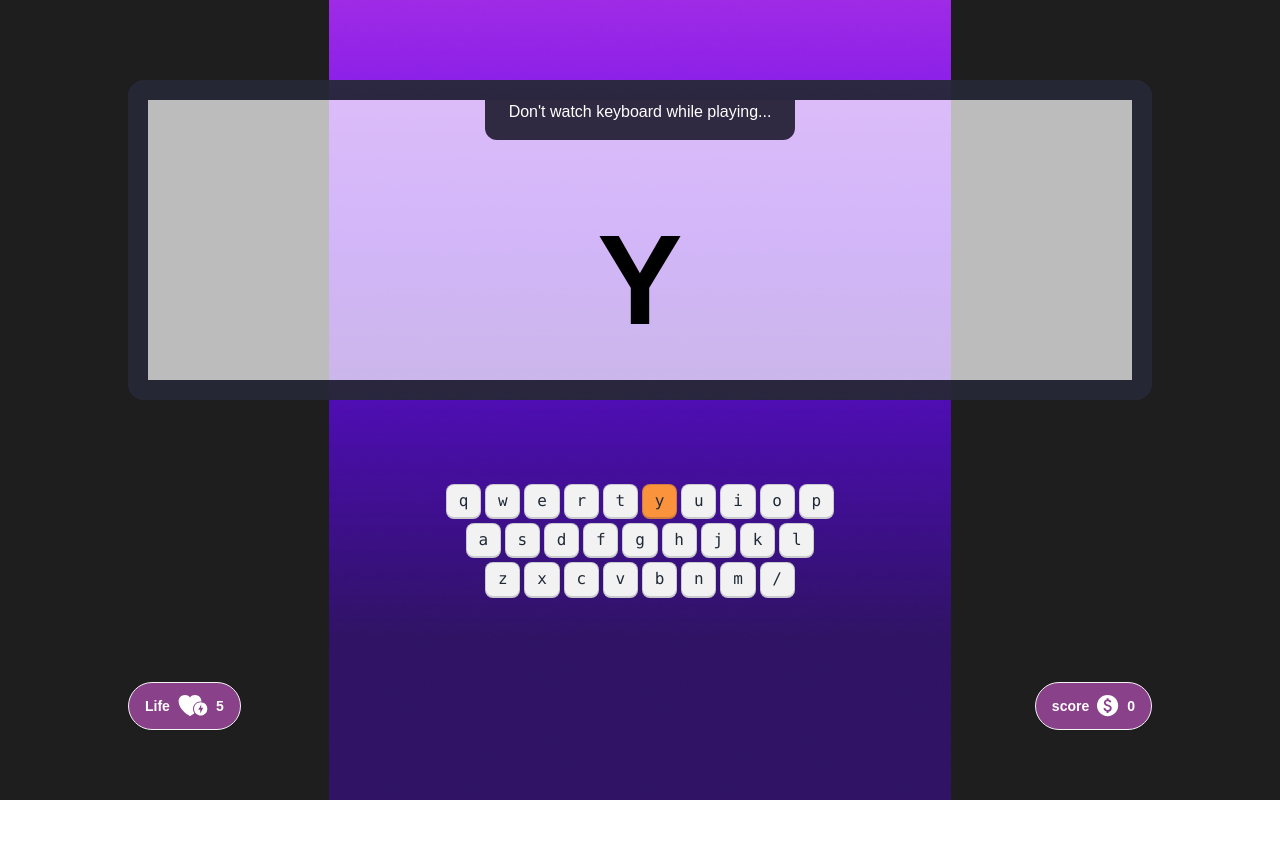
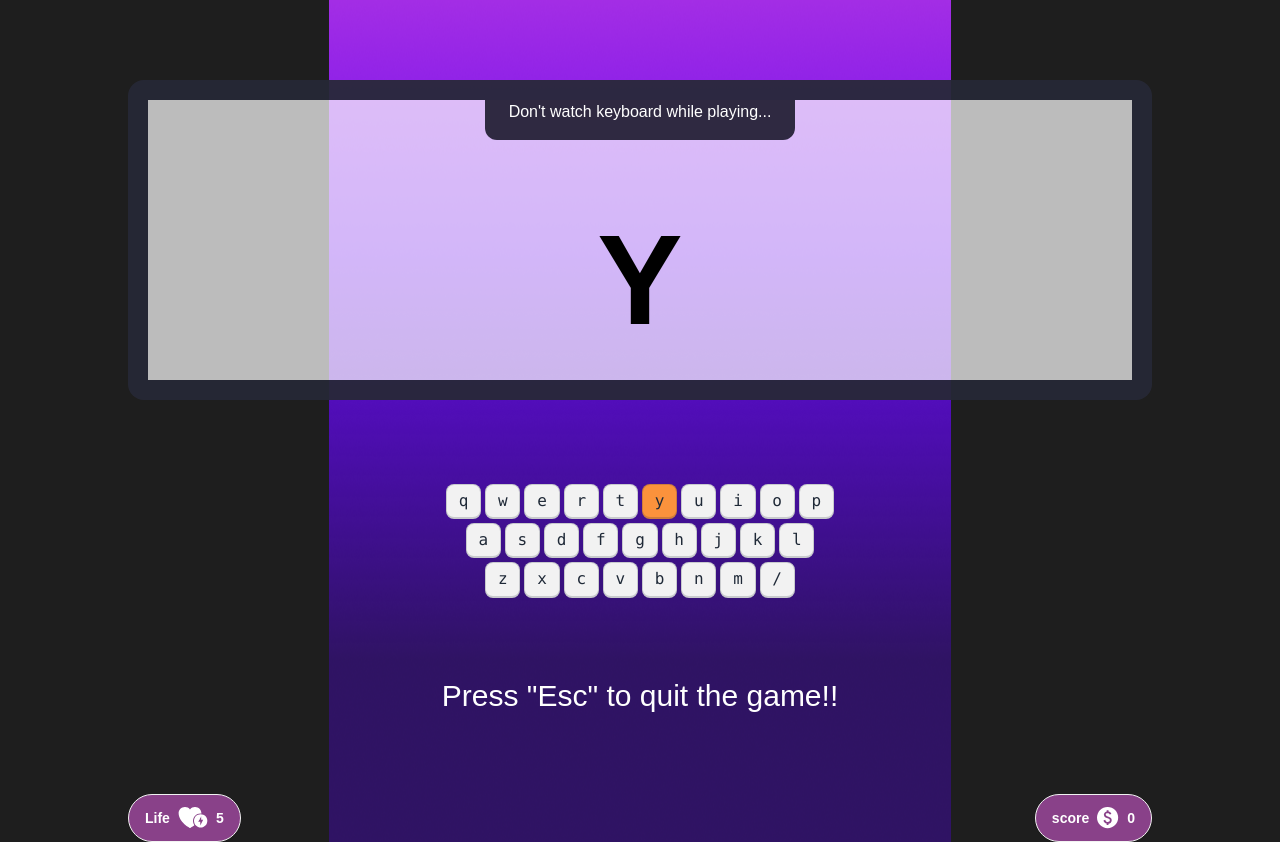
Before and after one commit to NhsTarek/alpha-clash, a plain HTML site: page index.html in a window 1280 px wide. Both pictures are taken after a click on the button "Play Now". Before the commit the page ends 800 px from the top, so only its background shows below. Drawn offline with nearby package versions, Linux system fonts and the light colour scheme.

Commit message:
added a instruction

```diff
--- a/index.html
+++ b/index.html
@@ -70,6 +70,9 @@
                         <kbd id="m" class="kbd">m</kbd>
                         <kbd id="/" class="kbd">/</kbd>
                     </div>
+                    <div>
+                        <h4 class="text-3xl text-white mt-20">Press "Esc" to quit the game!!</h4>
+                    </div>
                 </div>
                 <!-- Score -->
                 <div class="flex justify-between w-4/5">
```
